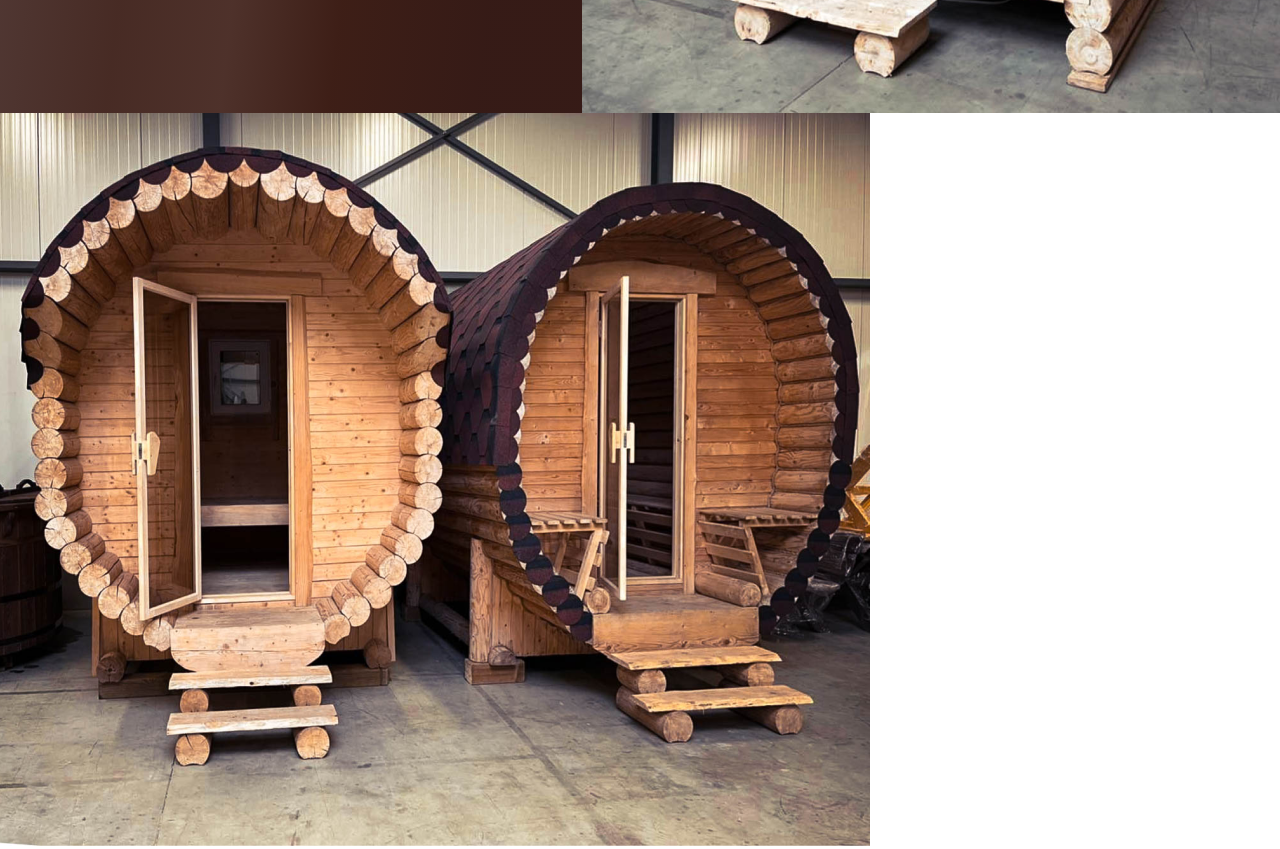
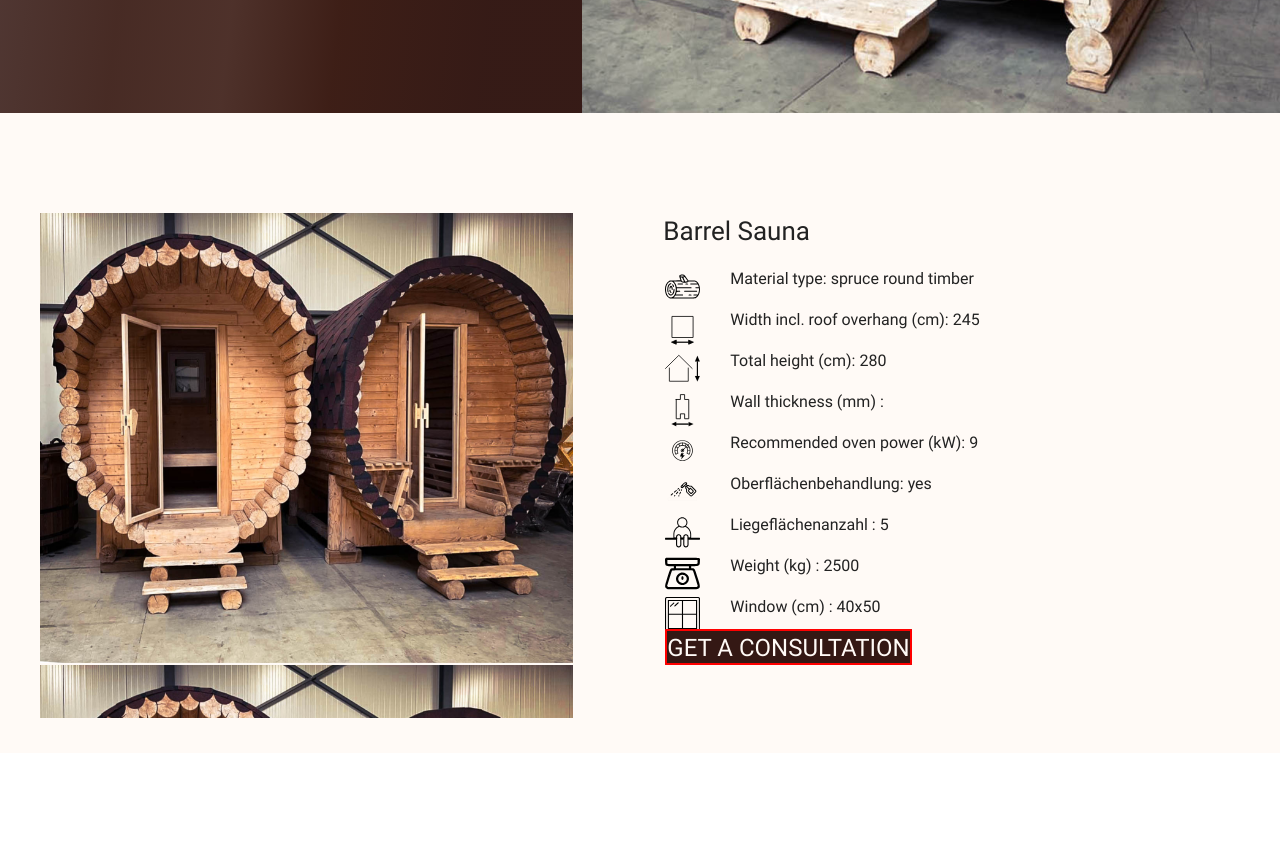
Before and after one commit to VictorYarosh/jastwood, a website: page app/index.html in a window 1280 px wide. Shown: the part 1892-2741 px from the top of the page. After the commit the page ends 2645 px from the top, so only its background shows below. Drawn offline with nearby package versions, Linux system fonts and the light colour scheme; files that its build step writes are made by us from their sources.

Commit message:
add button

```diff
--- a/app/index.html
+++ b/app/index.html
@@ -58,17 +58,85 @@
   </div>
 </section>
 
-<section class="img-scroll">
+<section class="card-scroll">
   <div class="container>">
     <div class="row g-0">
-      <div class="col-md-4">
-          <img src="images/src/cards-scroll-first.png" alt="...">
+      <div class="col-md-5">
+        <div class="scroll-img">
+          <div class="scroll-img-content">
+            <img class="w-100" src="images/src/cards-scroll-first.png" alt="..." />
+            <img class="w-100" src="images/src/cards-scroll-first.png" alt="..." />
+            <img class="w-100" src="images/src/cards-scroll-first.png" alt="..." />
+            <img class="w-100" src="images/src/cards-scroll-first.png" alt="..." />
+          </div>
+        </div>
       </div>
-      <div class="col-md-8">
-        <div class="card-body-scroll">
+      <div class="col-md-7">
+        <div class="scroll-info">
+          <h1 class="scroll-title">Barrel Sauna</h1>
+          <ul class="scroll-body">
+            <li class="scroll-body-list">
+              <a class="list-group">
+                <img class="list-group-img" src="images/src/cards-icons/deck.svg" />
+                <p class="list-group-title">Material type: spruce round timber</p>
+              </a>
+            </li>
+            <li class="scroll-body-list">
+              <a class="list-group">
+                <img class="list-group-img" src="images/src/cards-icons/width.svg" />
+                <p class="list-group-title">Width incl. roof overhang (cm): 245</p>
+              </a>
+            </li>
+            <li class="scroll-body-list">
+              <a class="list-group">
+                <img class="list-group-img" src="images/src/cards-icons/height.svg" />
+                <p class="list-group-title">Total height (cm): 280</p>
+              </a>
+            </li>
+            <li class="scroll-body-list">
+              <a class="list-group">
+                <img class="list-group-img" src="images/src/cards-icons/wall-thickness%20.svg" />
+                <p class="list-group-title">Wall thickness (mm) :</p>
+              </a>
+            </li>
+            <li class="scroll-body-list">
+              <a class="list-group">
+                <img class="list-group-img" src="images/src/cards-icons/power.svg" />
+                <p class="list-group-title">Recommended oven power (kW): 9</p>
+              </a>
+            </li>
+            <li class="scroll-body-list">
+              <a class="list-group">
+                <img class="list-group-img" src="images/src/cards-icons/processing.svg" />
+                <p class="list-group-title">Oberflächenbehandlung: yes</p>
+              </a>
+            </li>
+            <li class="scroll-body-list">
+              <a class="list-group">
+                <img class="list-group-img" src="images/src/cards-icons/man.svg" />
+                <p class="list-group-title">Liegeflächenanzahl : 5</p>
+              </a>
+            </li>
+            <li class="scroll-body-list">
+              <a class="list-group">
+                <img class="list-group-img" src="images/src/cards-icons/load.svg" />
+                <p class="list-group-title">Weight (kg) : 2500</p>
+              </a>
+            </li>
+            <li class="scroll-body-list">
+              <a class="list-group">
+                <img class="list-group-img" src="images/src/cards-icons/window-icon.svg" />
+                <p class="list-group-title">Window (cm) : 40x50</p>
+              </a>
+            </li>
+            <li class="scroll-btn">
+              <a class="btn btn-get">Get A Consultation</a>
+            </li>
+          </ul>
         </div>
       </div>
     </div>
   </div>
 </section>
+
 <!--#include virtual="/parts/footer.html" -->
--- a/app/styles/sass/blocks/button.scss
+++ b/app/styles/sass/blocks/button.scss
@@ -1,20 +1,18 @@
 .btn {
-  height: 80px;
   color: $accent;
-  font-weight: 400;
-  font-size: 20px;
-  line-height: 34px;
+  font-weight: 200;
+  font-size: 14px;
+  line-height: 20px;
   text-decoration: none;
   text-align: center;
   text-transform: uppercase;
-
-  &-get {
-    border: 2px solid white;
-    background-color: $colorbtn;
-    border-radius: 1px;
-    box-shadow: -5px -5px 60px #ffffff, 5px 5px 10px rgba(52, 24, 20, 0.1);
-    font-weight: 500;
-    font-size: 24px;
-    line-height: 25px;
-  }
 }
+.btn-get {
+  border: 2px solid red;
+  background-color: $colorbtn;
+  border-radius: 1px;
+  //box-shadow: -5px -5px 60px #ffffff, 5px 5px 10px rgba(52, 24, 20, 0.1);
+  font-weight: 500;
+  font-size: 24px;
+  line-height: 25px;
+}
--- a/app/styles/sass/blocks/cards.scss
+++ b/app/styles/sass/blocks/cards.scss
@@ -46,3 +46,64 @@
     letter-spacing: 0.05em;
   }
 }
+
+.card-scroll {
+  background-color: #fffaf6;
+}
+
+.scroll {
+  display: flex;
+  justify-content: space-between;
+  margin: 100px;
+
+  &-img {
+    display: block;
+    height: 540px;
+    margin: 100px 40px 0;
+    overflow: hidden;
+    position: relative;
+    width: 100%;
+
+    &-content {
+      overflow: auto;
+      position: absolute;
+      top: 0;
+      left: 0;
+      right: 0;
+      bottom: 35px;
+    }
+  }
+}
+
+.scroll-info {
+  padding: 95px 80px 30px 100px;
+}
+.scroll-title {
+  color: $textcolor;
+  font-size: 26px;
+  font-weight: 400;
+  line-height: 45px;
+  padding: 0 30px 5px;
+}
+
+.scroll-body {
+  list-style: none;
+  &-list {
+  }
+}
+.list-group {
+  display: flex;
+  justify-content: flex-start;
+  text-decoration: none;
+
+  &-img {
+    width: 35px;
+  }
+  &-title {
+    font-size: 16px;
+    font-weight: 400;
+    line-height: 25px;
+    padding: 0px 30px;
+    color: $textcolor;
+  }
+}
```
Also changed, not shown: app/css/app.min.css, app/images/src/cards-icons/deck.svg (added), app/images/src/cards-icons/height.svg (added), app/images/src/cards-icons/load.svg (added), app/images/src/cards-icons/man.svg (added), app/images/src/cards-icons/power.svg (added), app/images/src/cards-icons/processing.svg (added), app/images/src/cards-icons/wall-thickness .svg (added), app/images/src/cards-icons/width.svg (added), app/images/src/cards-icons/window-icon.svg (added).
